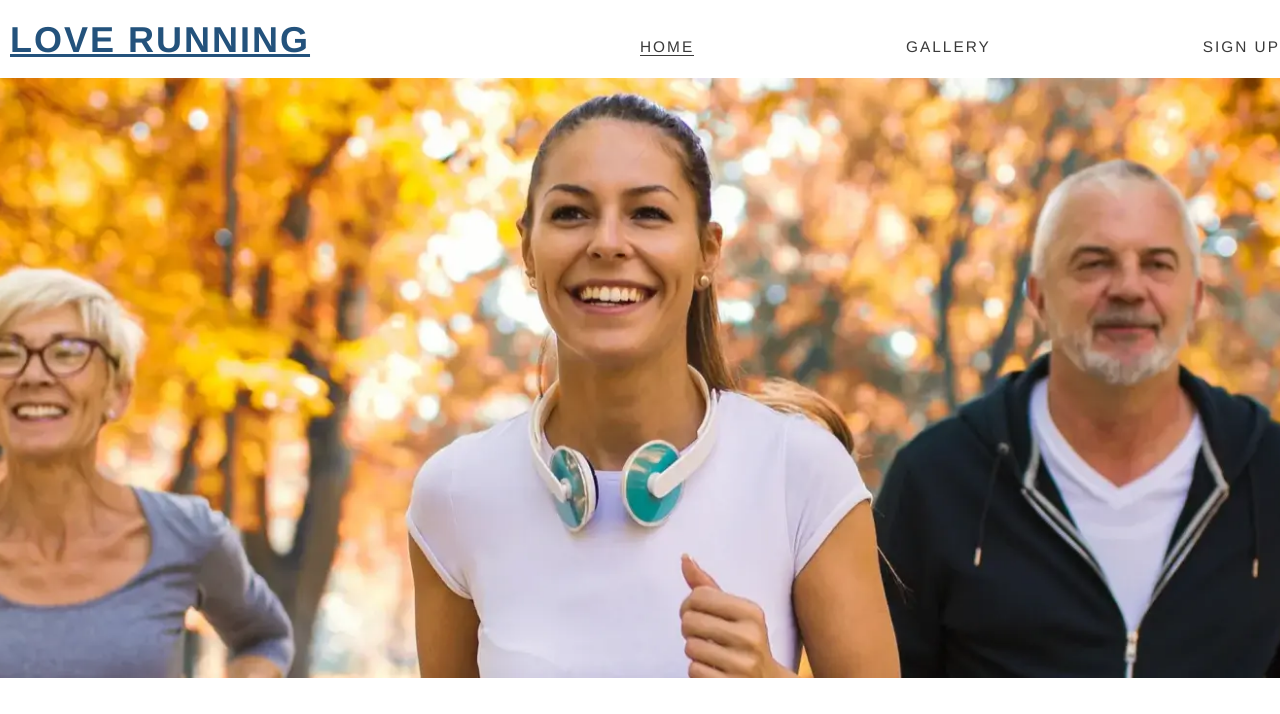
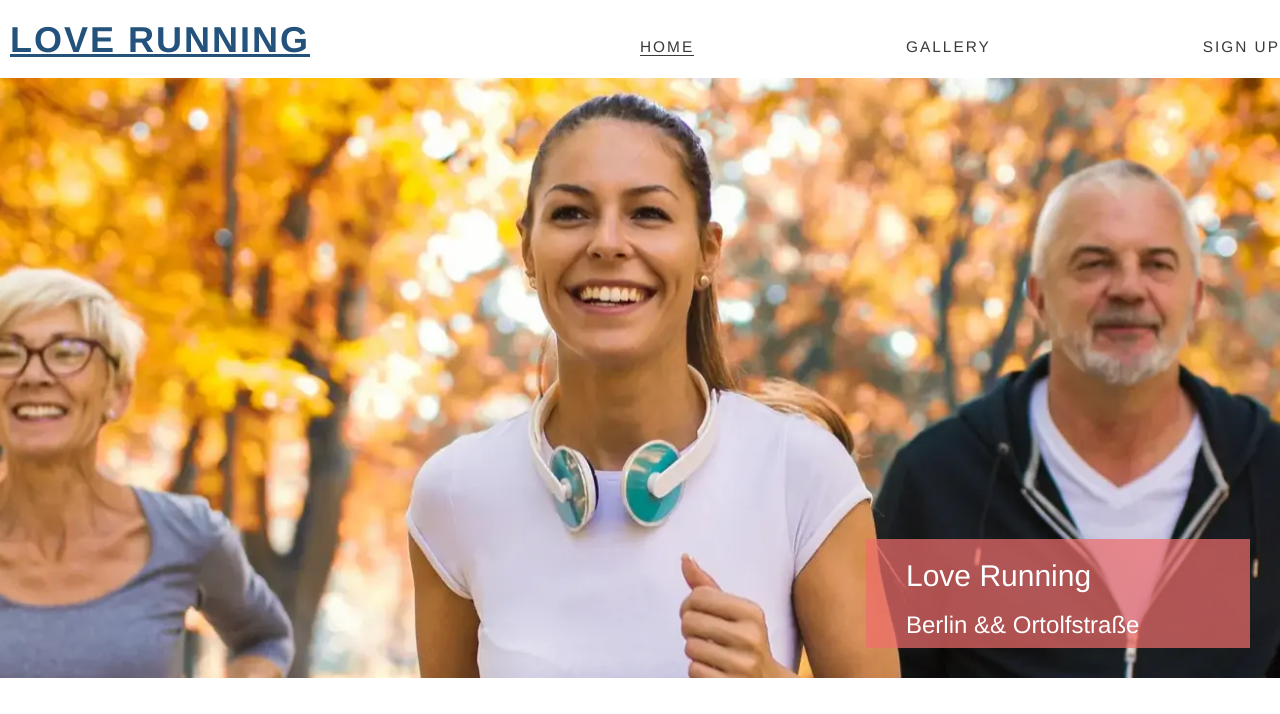
Before and after one commit to mohanadpro/second-project, a plain HTML site: page index.html in a window 1280 px wide. Shown: the top 714 px of the page. Drawn offline with nearby package versions, Linux system fonts and the light colour scheme; files that its build step writes are made by us from their sources; files whose address does not match are found by name; a web font is replaced by a local one.

Commit message:
add cover text the background image and style it

```diff
--- a/assets/css/style.css
+++ b/assets/css/style.css
@@ -81,11 +81,20 @@ main{
     margin-top: 69px;
 }
 
-main #hero {
-    background-color: red;
+#hero {
     height: 600px;
     background: url('../images/hero-image.webp') no-repeat center center/cover;
     width: 100%;
+    position: relative;;
+}
+
+#cover-text{
+    background-color: rgba(241, 109, 107, .7);
+    position: absolute;
+    bottom: 30px;
+    width: 80%;
+    padding-left: 40px;
+    color: white;
 }
 
 .active{
@@ -136,4 +145,9 @@ footer i{
         display: none;
     }
 
+    /* adjust cover text in Hero */
+    #cover-text{
+        width: 30%;
+        right: 30px;
+    }
 }
--- a/index.html
+++ b/index.html
@@ -33,7 +33,10 @@
     </header>
     <main>
         <section id="hero">
-
+            <div id="cover-text">
+                <h2>Love Running</h2>
+                <h3>Berlin && Ortolfstraße</h3>
+            </div>
         </section>
     </main>
     <footer>
```
